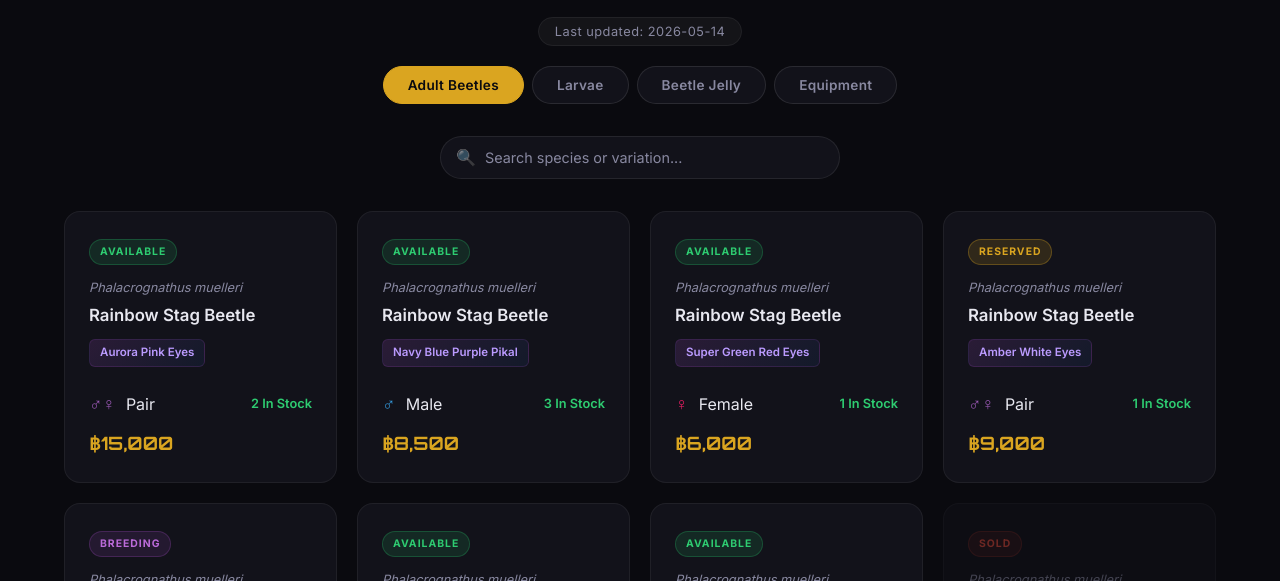
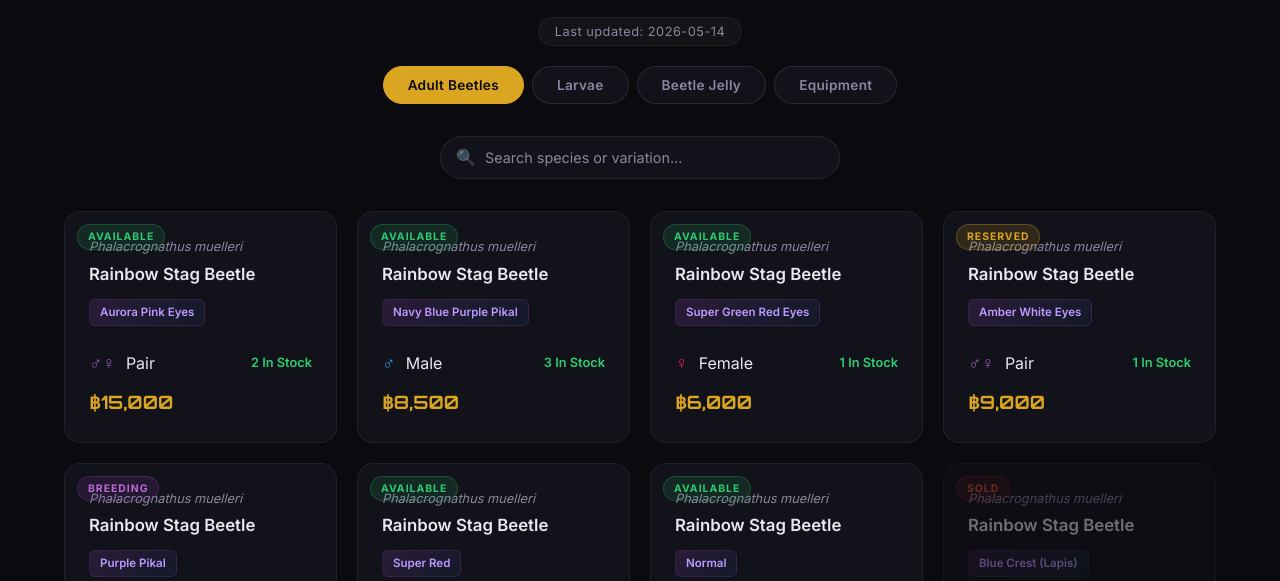
Before and after one commit to ryojiaranai/jrn-beetle, a plain HTML site: page livestock.html in a window 1280 px wide. Shown: the part 219-800 px from the top of the page. Drawn offline with Linux system fonts and the light colour scheme; no server answers.

Commit message:
Fix status badge overlapping image on livestock cards
Position status badge absolute in top-left corner of card so it
floats on top of the image instead of being hidden behind it.

Co-Authored-By: Claude Opus 4.6 <noreply@anthropic.com>

```diff
--- a/livestock.html
+++ b/livestock.html
@@ -276,7 +276,7 @@
             border-color: rgba(255,255,255,0.06);
         }
 
-        /* Status badge */
+        /* Status badge — floats top-left corner */
         .status-badge {
             display: inline-block;
             font-size: 0.65rem;
@@ -285,7 +285,10 @@
             letter-spacing: 1px;
             padding: 3px 10px;
             border-radius: 20px;
-            margin-bottom: 12px;
+            position: absolute;
+            top: 12px;
+            left: 12px;
+            z-index: 3;
         }
         .status-badge--available {
             background: rgba(39,174,96,0.15);
```
